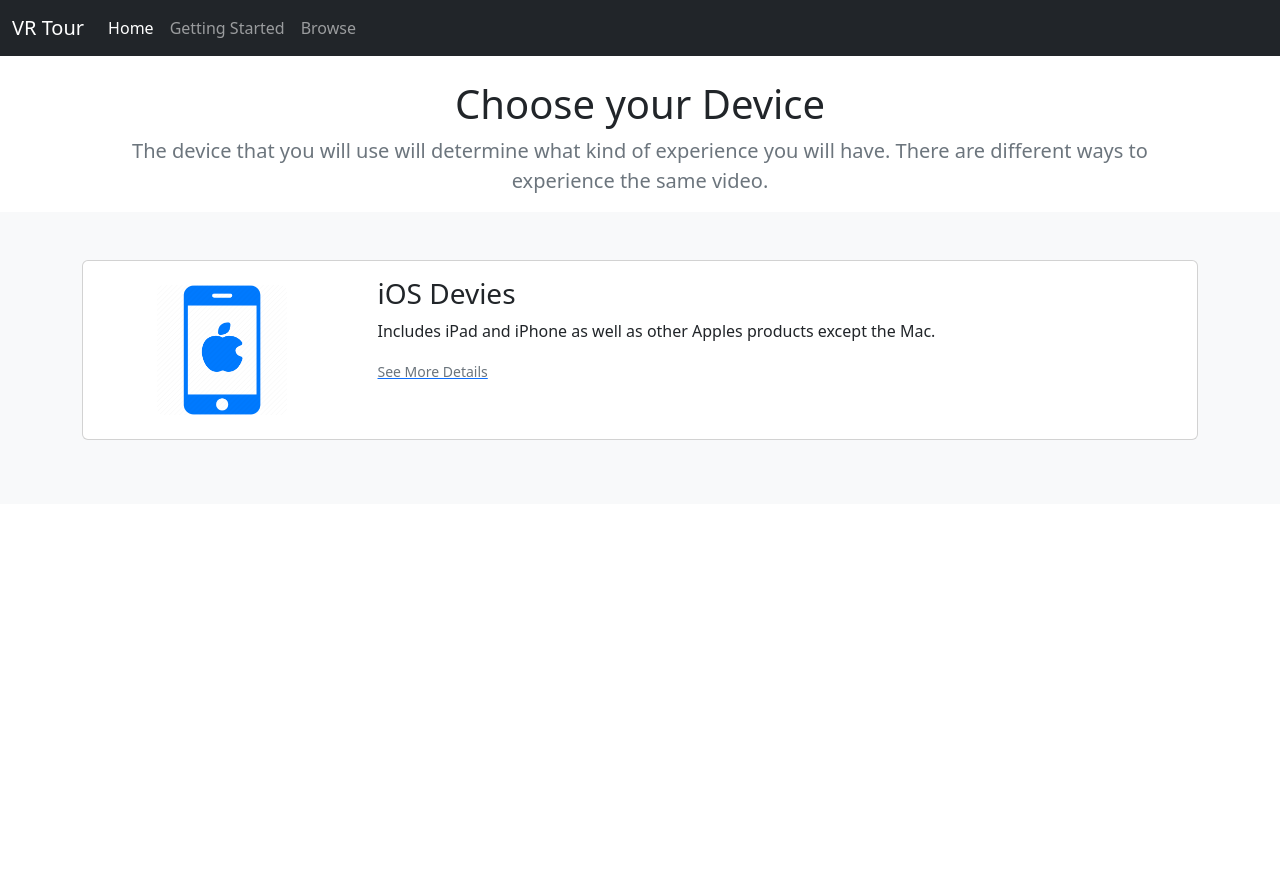
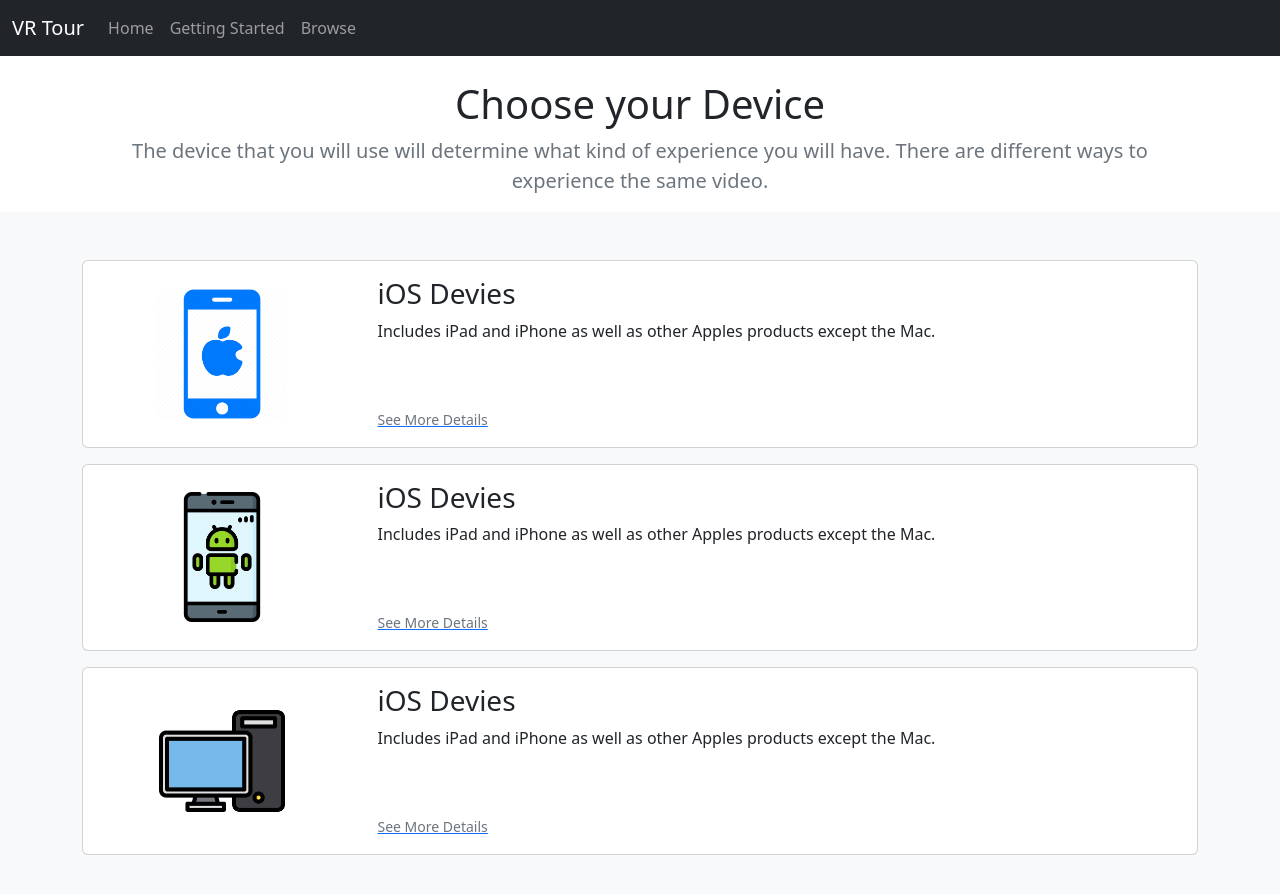
Before and after one commit to SettTeta/SP2, a Next.js app: page /gettingStarted in a window 1280 px wide. Shown: the top 894 px of the page. Before the commit the page ends 800 px from the top, so only its background shows below. Built offline with nearby package versions, Linux system fonts and the light colour scheme.

Commit message:
Update GS layout

```diff
--- a/components/header.js
+++ b/components/header.js
@@ -15,7 +15,7 @@ const Header = () => {
                     <div className="collapse navbar-collapse" id="navbarNavDropdown">
                         <ul className="navbar-nav">
                             <li className="nav-item">
-                                <Link className="nav-link active" aria-current="page" href="/">Home</Link>
+                                <Link className="nav-link" aria-current="page" href="/">Home</Link>
                             </li>
                             <li className="nav-item">
                                 <Link className="nav-link" href="/gettingStarted">Getting Started</Link>
--- a/pages/gettingStarted/index.js
+++ b/pages/gettingStarted/index.js
@@ -51,8 +51,13 @@ function GettingStartedPage() {
                                 <div className="card-body">
                                     <h3 className="card-title">iOS Devies</h3>
                                     <p className="card-text">Includes iPad and iPhone as well as other Apples products except the Mac.</p>
+                                    <br/><br/>
                                     <p className="card-text text-decoration-underline fw-light text-primary" data-bs-toggle="collapse" href="#collapseExample1" role="button" aria-expanded="false" aria-controls="collapseExample1"><small className="text-muted">See More Details</small></p>
-                                    <div className="collapse" id="collapseExample1">
+                                </div>
+                            </div>
+                        </div>
+                        <div className="row g-0 ">
+                            <div className="collapse" id="collapseExample1" style={{padding:"20px"}}>
                                 <div className="card card-body">
                                     <h5>Intro:</h5>
                                     <p>jasdasdkbskbdkjabs</p>
@@ -69,6 +74,82 @@ function GettingStartedPage() {
                             </div>
                         </div>
                     </div>
+
+                    <div className="card mb-3">
+                        <div className="row g-0 ">
+                            <div className="col-md-3 align-self-center ">
+                                <br></br>
+                                <Image className="rounded mx-auto d-block"
+                                    src={andIcon}
+                                    alt="Picture of the author"
+                                    width="130"
+                                    height="130" />
+                                <br></br>
+                            </div>
+                            <div className="col-md-9">
+                                <div className="card-body">
+                                    <h3 className="card-title">iOS Devies</h3>
+                                    <p className="card-text">Includes iPad and iPhone as well as other Apples products except the Mac.</p>
+                                    <br/><br/>
+                                    <p className="card-text text-decoration-underline fw-light text-primary" data-bs-toggle="collapse" href="#collapseExample1" role="button" aria-expanded="false" aria-controls="collapseExample1"><small className="text-muted">See More Details</small></p>
+                                </div>
+                            </div>
+                        </div>
+                        <div className="row g-0 ">
+                            <div className="collapse" id="collapseExample1" style={{padding:"20px"}}>
+                                <div className="card card-body">
+                                    <h5>Intro:</h5>
+                                    <p>jasdasdkbskbdkjabs</p>
+                                    <br></br>
+
+                                    <h5>Experience:</h5>
+                                    <p>jasdasdkbskbdkjabs</p>
+                                    <br></br>
+
+                                    <h5>Limitations:</h5>
+                                    <p>jasdasdkbskbdkjabs</p>
+                                    <br></br>
+                                </div>
+                            </div>
+                        </div>
+                    </div>
+
+                    <div className="card mb-3">
+                        <div className="row g-0 ">
+                            <div className="col-md-3 align-self-center ">
+                                <br></br>
+                                <Image className="rounded mx-auto d-block"
+                                    src={desktopIcon}
+                                    alt="Picture of the author"
+                                    width="130"
+                                    height="130" />
+                                <br></br>
+                            </div>
+                            <div className="col-md-9">
+                                <div className="card-body">
+                                    <h3 className="card-title">iOS Devies</h3>
+                                    <p className="card-text">Includes iPad and iPhone as well as other Apples products except the Mac.</p>
+                                    <br/><br/>
+                                    <p className="card-text text-decoration-underline fw-light text-primary" data-bs-toggle="collapse" href="#collapseExample1" role="button" aria-expanded="false" aria-controls="collapseExample1"><small className="text-muted">See More Details</small></p>
+                                </div>
+                            </div>
+                        </div>
+                        <div className="row g-0 ">
+                            <div className="collapse" id="collapseExample1" style={{padding:"20px"}}>
+                                <div className="card card-body">
+                                    <h5>Intro:</h5>
+                                    <p>jasdasdkbskbdkjabs</p>
+                                    <br></br>
+
+                                    <h5>Experience:</h5>
+                                    <p>jasdasdkbskbdkjabs</p>
+                                    <br></br>
+
+                                    <h5>Limitations:</h5>
+                                    <p>jasdasdkbskbdkjabs</p>
+                                    <br></br>
+                                </div>
+                            </div>
                         </div>
                     </div>
 
```
Lines whose indentation alone changed are shown as unchanged.
